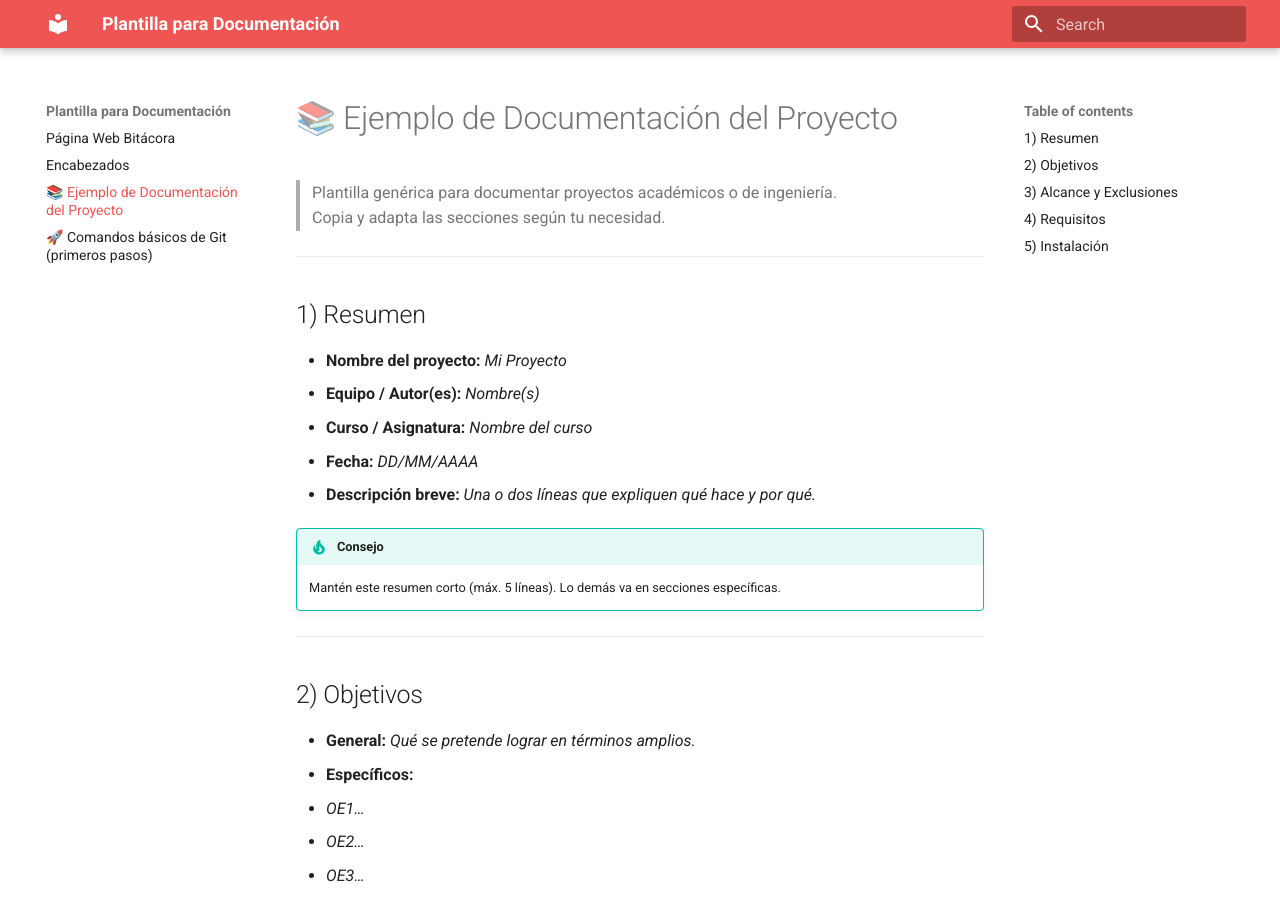
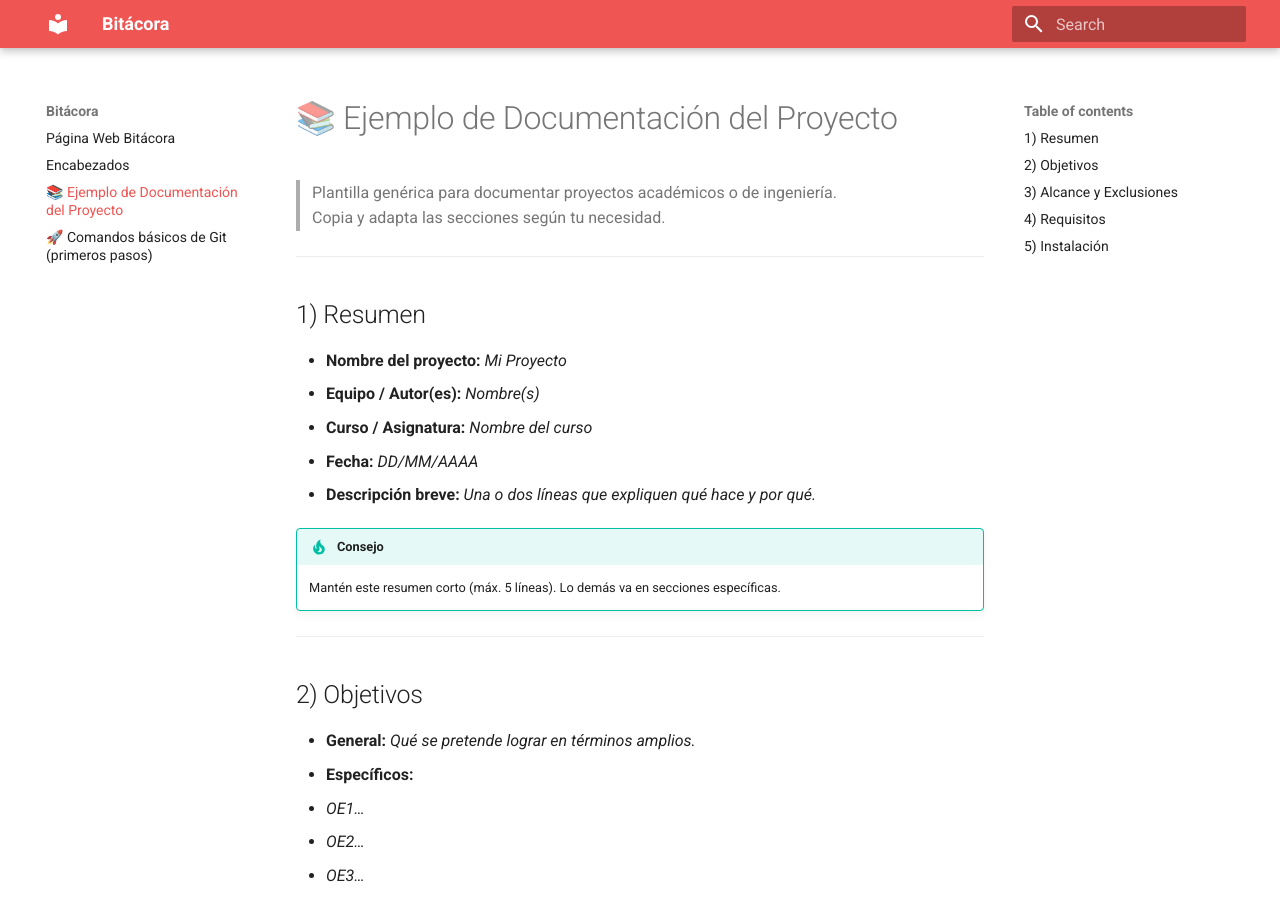
Before and after one commit to ssebastianse/portafolio-iberopue, an MkDocs documentation site: the page built from docs/ejemplo.md, in a window 1280 px wide and 900 px high. Built offline with MkDocs 1.6.1 and Material for MkDocs 9.7.7, drawn with Linux system fonts in a browser that asks for light colours.

Commit message:
Update mkdocs.yml

```diff
--- a/mkdocs.yml
+++ b/mkdocs.yml
@@ -1,4 +1,4 @@
-site_name: Plantilla para Documentación
+site_name: Bitácora
 markdown_extensions:
   - pymdownx.highlight:
       anchor_linenums: true
```
